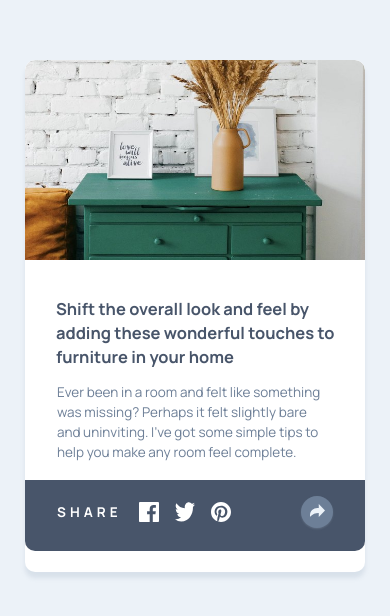
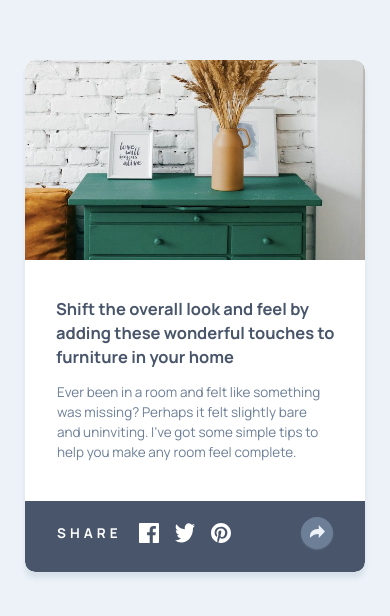
Before and after one commit to JCDMeira/14-Article-preview-component, a React (Create React App) app: page / in a window 390 px wide. Shown: the part 102-718 px from the top of the page. Built offline with nearby package versions, Linux system fonts and the light colour scheme.

Commit message:
Add: design size for tablets

```diff
--- a/src/components/Content/styled.js
+++ b/src/components/Content/styled.js
@@ -2,11 +2,16 @@ import styled from 'styled-components';
 
 export const ContentDiv = styled.div`
   width: 87.2vw;
+  max-width: 60rem;
   height: 51.2rem;
   background: var(--white);
   box-shadow: 0px 6px 4px rgba(158, 175, 194, 0.25);
   border-radius: 1rem;
   overflow: scroll;
+
+  position: relative;
+
+  margin: 0 auto;
 
   .image {
     width: 100%;
@@ -19,6 +24,7 @@ export const ContentDiv = styled.div`
 
     img {
       width: 87.2vw;
+      max-width: 60rem;
       height: 23.3rem;
     }
   }
--- a/src/components/UserCard/styled.js
+++ b/src/components/UserCard/styled.js
@@ -5,12 +5,13 @@ export const Card = styled.div`
   height: 7.1rem;
   border-radius: 0 0 1rem 1rem;
 
-  /* padding: 1.2rem 3.1rem 1.6rem 3.2rem; */
   padding: 1.2rem 3.1rem 1.8rem 3.2rem;
 
   display: flex;
   align-items: center;
-  position: relative;
+
+  position: absolute;
+  bottom: 0;
 
   background: ${(props) =>
     props.isOpen ? 'var(--very-dark-grayish-blue)' : 'var(--white)'};
```
Also changed, not shown: presentation/ipad.gif (added).
